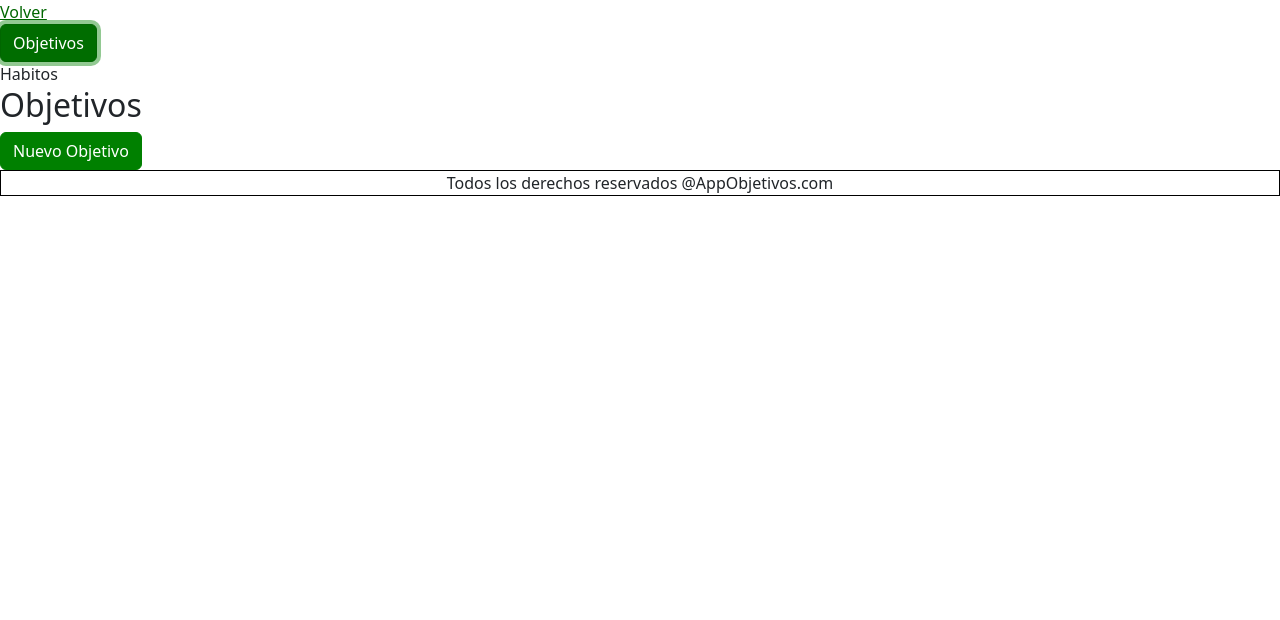
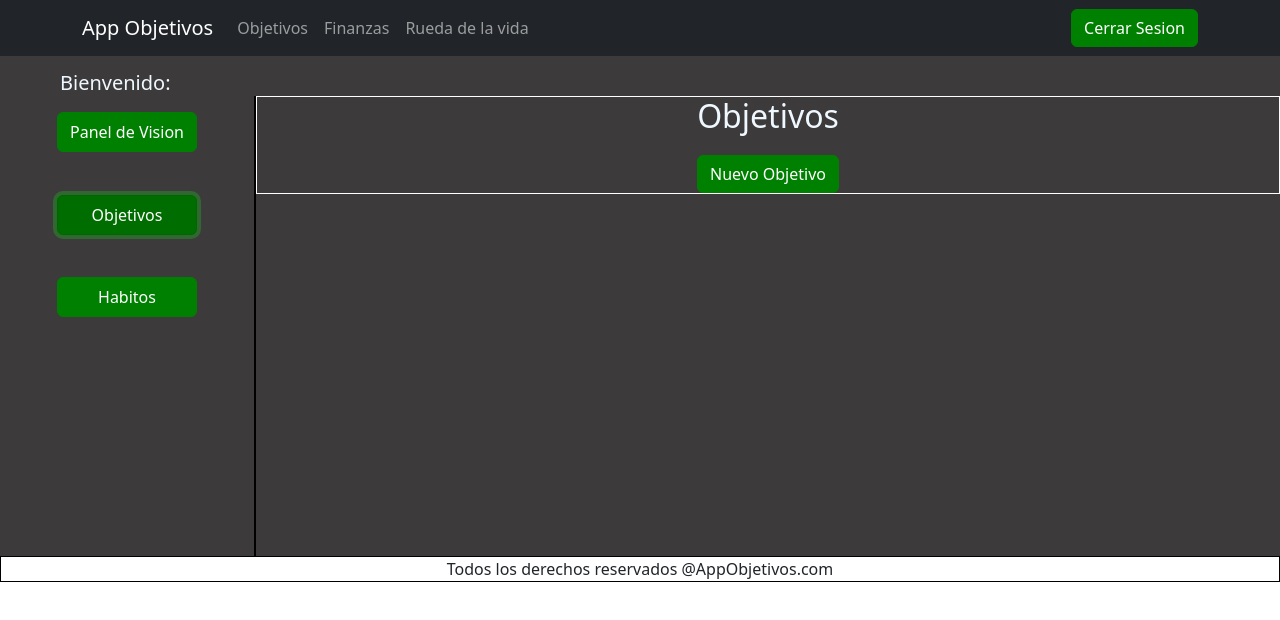
Before and after one commit to gastonluchini/Desarrollo-Personal, a React (Create React App) app in the folder client/: page /user in a window 1280 px wide. Both pictures are taken after a click on the button "Objetivos". Shown: the top 620 px of the page. Built offline with nearby package versions, Linux system fonts and the light colour scheme.

Commit message:
add: new components

```diff
--- a/client/src/Components/General/NavBar.jsx
+++ b/client/src/Components/General/NavBar.jsx
@@ -1,88 +1,34 @@
 import React from "react";
 import { Link } from 'react-router-dom';
-import { Button } from 'react-bootstrap';
+import { Button, Navbar, Nav, Container } from 'react-bootstrap';
 
 const NavBar = () => {
    return (
-      <nav className="navbar navbar-expand-lg bg-light">
-         <div className="container-fluid">
+      <div>
+         <Navbar expand="lg" bg="dark" variant="dark">
+            <Container>
 
-            <a className="navbar-brand" href="#">
-               App Objetivos
-            </a>
+               <Navbar.Toggle aria-controls="basic-navbar-nav">
+                  <span className='navbar-toggler-icon'></span>
+               </Navbar.Toggle>
 
-            <button
-               className="navbar-toggler"
-               type="button"
-               data-bs-toggle="collapse"
-               data-bs-target="#navbarSupportedContent"
-               aria-controls="navbarSupportedContent"
-               aria-expanded="false"
-               aria-label="Toggle navigation"
-            >
-               <span className="navbar-toggler-icon"></span>
-            </button>
+               <Navbar.Brand href="#home">App Objetivos</Navbar.Brand>
 
-            <div className="collapse navbar-collapse" id="navbarSupportedContent">
-               <ul className="navbar-nav me-auto mb-2 mb-lg-0">
-                  <li className="nav-item">
-                     <a className="nav-link active" aria-current="page" href="#">
-                        Home
-                     </a>
-                  </li>
+               <Navbar.Collapse>
 
-                  <li className="nav-item">
-                     <a className="nav-link" href="#">
-                        Que es App Objetivos?
-                     </a>
-                  </li>
+                  <Nav className="me-auto">
+                     <Nav.Link href="#home">Home</Nav.Link>
+                     <Nav.Link href="#objetivos">¿Qué es AppObjetivos?</Nav.Link>
+                     <Nav.Link href="#mejorar">Mejorar</Nav.Link>
+                  </Nav>
 
-                  <li className="nav-item dropdown">
-                     <a
-                        className="nav-link dropdown-toggle"
-                        href="#"
-                        role="button"
-                        data-bs-toggle="dropdown"
-                        aria-expanded="false"
-                     >
-                        Tu éxito
-                     </a>
+                  <Link to='/user'><Button>Empezar ahora</Button></Link>
 
-                     <ul className="dropdown-menu">
+               </Navbar.Collapse>
 
-                        <li>
-                           <a className="dropdown-item" href="#">
-                              Action
-                           </a>
-                        </li>
-
-                        <li>
-                           <a className="dropdown-item" href="#">
-                              Another action
-                           </a>
-                        </li>
-
-                        <li>
-                           <hr className="dropdown-divider" />
-                        </li>
-
-                        <li>
-                           <a className="dropdown-item" href="#">
-                              Something else here
-                           </a>
-                        </li>
-
-                     </ul>
-
-                  </li>
-
-               </ul>
-
-               <Link to='/user'><Button>Iniciar Sesion</Button></Link>
-
-            </div>
-         </div>
-      </nav>
+            </Container>
+         </Navbar>
+      </div>
    );
 };
 
--- /dev/null
+++ b/client/src/Components/Login/Habits.jsx
@@ -0,0 +1,13 @@
+
+import React from 'react';
+
+const Habits = () => {
+
+   return (
+      <div>
+         habitos ...
+      </div>
+   );
+}
+
+export default Habits;
--- a/client/src/Components/Login/Modals.jsx
+++ b/client/src/Components/Login/Modals.jsx
@@ -10,7 +10,12 @@ const Modals = ({ handleClose, handleNewObjetive, handleChangeModal, show }) =>
             <Modal.Header closeButton>
                <Modal.Title>Ingresa un nuevo objetivo</Modal.Title>
             </Modal.Header>
-            <Modal.Body><input onChange={handleChangeModal}></input></Modal.Body>
+
+            <Modal.Body>
+               <label htmlFor="obj" style={{margin: '10px'}}>Objetivo</label>
+               <input id='obj' placeholder='escribe aqui ...' onChange={handleChangeModal}/>
+            </Modal.Body>
+
             <Modal.Footer>
                <Button variant="primary" onClick={handleNewObjetive}>
                   Guardar
--- /dev/null
+++ b/client/src/Components/Login/NavBarLogin.jsx
@@ -0,0 +1,29 @@
+
+import React from 'react';
+import { Navbar, Container, Nav, Button } from "react-bootstrap";
+import { Link } from 'react-router-dom';
+
+const NavBarLogin = () => {
+
+   return (
+      <div>
+         <Navbar bg="dark" variant="dark">
+            <Container>
+
+               <Navbar.Brand href="#home">App Objetivos</Navbar.Brand>
+
+               <Nav className="me-auto">
+                  <Nav.Link href="#home">Objetivos</Nav.Link>
+                  <Nav.Link href="#features">Finanzas</Nav.Link>
+                  <Nav.Link href="#pricing">Rueda de la vida</Nav.Link>
+               </Nav>
+
+               <Link to='/'><Button>Cerrar Sesion</Button></Link>
+
+            </Container>
+         </Navbar>
+      </div>
+   );
+}
+
+export default NavBarLogin;
--- a/client/src/Components/Login/Objetive.jsx
+++ b/client/src/Components/Login/Objetive.jsx
@@ -2,6 +2,7 @@
 import React, { useState } from 'react';
 import { Button } from 'react-bootstrap';
 import Modals from './Modals';
+import style from '../Styles/objetive.module.css';
 
 const Objetive = () => {
 
@@ -29,7 +30,7 @@ const Objetive = () => {
    }
 
    return (
-      <div>
+      <div className={style.container}>
          <h2>Objetivos</h2>
 
          <Button variant="primary" onClick={handleShow}>
@@ -46,7 +47,7 @@ const Objetive = () => {
          <div>
             {
                input.two?.map(e=>(
-                  <div key={e}>{e}</div>
+                  <div className='shadow p-3 mb-5' key={e}>{e}</div>
                ))
 
             }
--- a/client/src/Components/Login/UserPanel.jsx
+++ b/client/src/Components/Login/UserPanel.jsx
@@ -2,28 +2,43 @@
 import React, { useState } from 'react';
 import { Button } from 'react-bootstrap';
 import { Link } from 'react-router-dom';
+import Habits from './Habits';
 import Objetive from './Objetive';
+import style from '../Styles/userPanel.module.css';
+import NavBarLogin from './NavBarLogin';
+import VisionBoard from './VisionBoard';
+
 
 const UserPanel = () => {
 
-   const [component, setComponent] = useState('')
+   const [component, setComponent] = useState(<VisionBoard/>)
 
    const handleInput = (e) => {
       e.preventDefault();
       const name = e.target.name
+      if (name === 'panelVision') setComponent(<VisionBoard />)
       if (name === 'objetivos') setComponent(<Objetive />)
+      if (name === 'habits') setComponent(<Habits />)
    }
 
    return (
       <div>
-         <Link to='/'><div>Volver</div></Link>
 
-        <Button name='objetivos' onClick={handleInput}>Objetivos</Button>
+         <NavBarLogin />
 
-         <div>Habitos</div>
+         <div className={style.containerUserPanel}>
 
-         <div>{component}</div>
+            <h5>Bienvenido:</h5>
 
+            <div className={style.containerButtons}>
+               <Button className={style.button} name='panelVision' onClick={handleInput}>Panel de Vision</Button>
+               <Button className={style.button} name='objetivos' onClick={handleInput}>Objetivos</Button>
+               <Button className={style.button} name='habits' onClick={handleInput}>Habitos</Button>
+            </div>
+
+            <div className={style.containerComponent}>{component}</div>
+
+         </div>
       </div>
    );
 }
--- /dev/null
+++ b/client/src/Components/Login/VisionBoard.jsx
@@ -0,0 +1,37 @@
+
+import React from 'react';
+import { Col, Container, Row } from 'react-bootstrap';
+import style from '../Styles/visionBoard.module.css';
+
+const VisionBoard = () => {
+
+   return (
+      <div className={style.container}>
+         <h4>Panel de Visión</h4>
+
+         <Container>
+            <Row>
+
+               <Col lg={6} md={6} sm={12} className={style.col}>
+                  <img src="https://placeimg.com/200/200/animals" alt="Animals" />
+               </Col>
+
+               <Col lg={6} md={6} sm={12} className={style.col}>
+                  <img src="https://placeimg.com/200/200/animals" alt="Animals" />
+               </Col>
+
+               <Col lg={6} md={6} sm={12} className={style.col}>
+                  <img src="https://placeimg.com/200/200/animals" alt="Animals" />
+               </Col>
+
+               <Col lg={6} md={6} sm={12} className={style.col}>
+                  <img src="https://placeimg.com/200/200/animals" alt="Animals" />
+               </Col>
+
+            </Row>
+         </Container>
+      </div>
+   );
+}
+
+export default VisionBoard;
--- /dev/null
+++ b/client/src/Components/Styles/objetive.module.css
@@ -0,0 +1,18 @@
+
+.container {
+    border: 1px solid white;
+    text-align: center;
+    color: aliceblue;
+}
+
+.container h2 {
+    margin-bottom: 20px;
+}
+
+.objetives {
+    border: 1px solid black;
+    color: aliceblue;
+    margin: 30px 40px 10px 40px;
+    text-align: justify;
+    padding: 10px;
+}
--- /dev/null
+++ b/client/src/Components/Styles/userPanel.module.css
@@ -0,0 +1,56 @@
+/*
+.containerUserPanel {
+   background-color: aquamarine;
+   display: flex;
+   justify-content: space-between;
+   gap: 2rem;
+}
+
+.containerButtons {
+   display: flex;
+   flex-direction: column;
+   align-items: flex-start;
+   gap: 2rem;
+   padding: 1rem 2rem;
+   border-right: 1px solid black;
+
+}
+
+.containerComponent {
+   flex: 1;
+} */
+
+.containerUserPanel {
+   background-color: rgb(60, 58, 58);
+   height: 500px;
+   display: grid;
+   grid-template-rows: 8% 92%;
+   grid-template-columns: 20% 80% ;
+}
+
+.containerUserPanel h5 {
+   grid-column: 1 / 3;
+   grid-row: 1 / 2;
+   color: aliceblue;
+   margin-top: 15px;
+   text-align: start;
+   margin-left: 60px;
+}
+
+.containerButtons {
+   display: grid;
+   grid-template-rows: 15% 15% 15%;
+   grid-gap: 1rem;
+   justify-content: center;
+   padding-top: 1rem;
+   border-right: 2px solid black;
+}
+
+.button {
+   width: 140px;
+   height: 40px;
+}
+
+.containerComponent {
+
+}
--- /dev/null
+++ b/client/src/Components/Styles/visionBoard.module.css
@@ -0,0 +1,14 @@
+
+.container {
+    border: 1px solid white;
+    text-align: center;
+}
+
+/* .container h4 {
+    color: aliceblue;
+} */
+
+.col {
+    border: 1px solid green;
+    width: 200px
+}
--- a/client/src/Css/App.css
+++ b/client/src/Css/App.css
@@ -14,3 +14,12 @@
     text-align: center;
     margin: 0 auto;
 }
+
+.shadow {
+    color: black;
+    background-color: rgb(50, 62, 72);
+    margin: 30px 40px 10px 40px;
+    text-align: justify;
+    padding: 10px;
+    border-radius: 8px;
+}
```
Also changed, not shown: client/src/Components/General/Home.jsx (+35 -1 lines).
